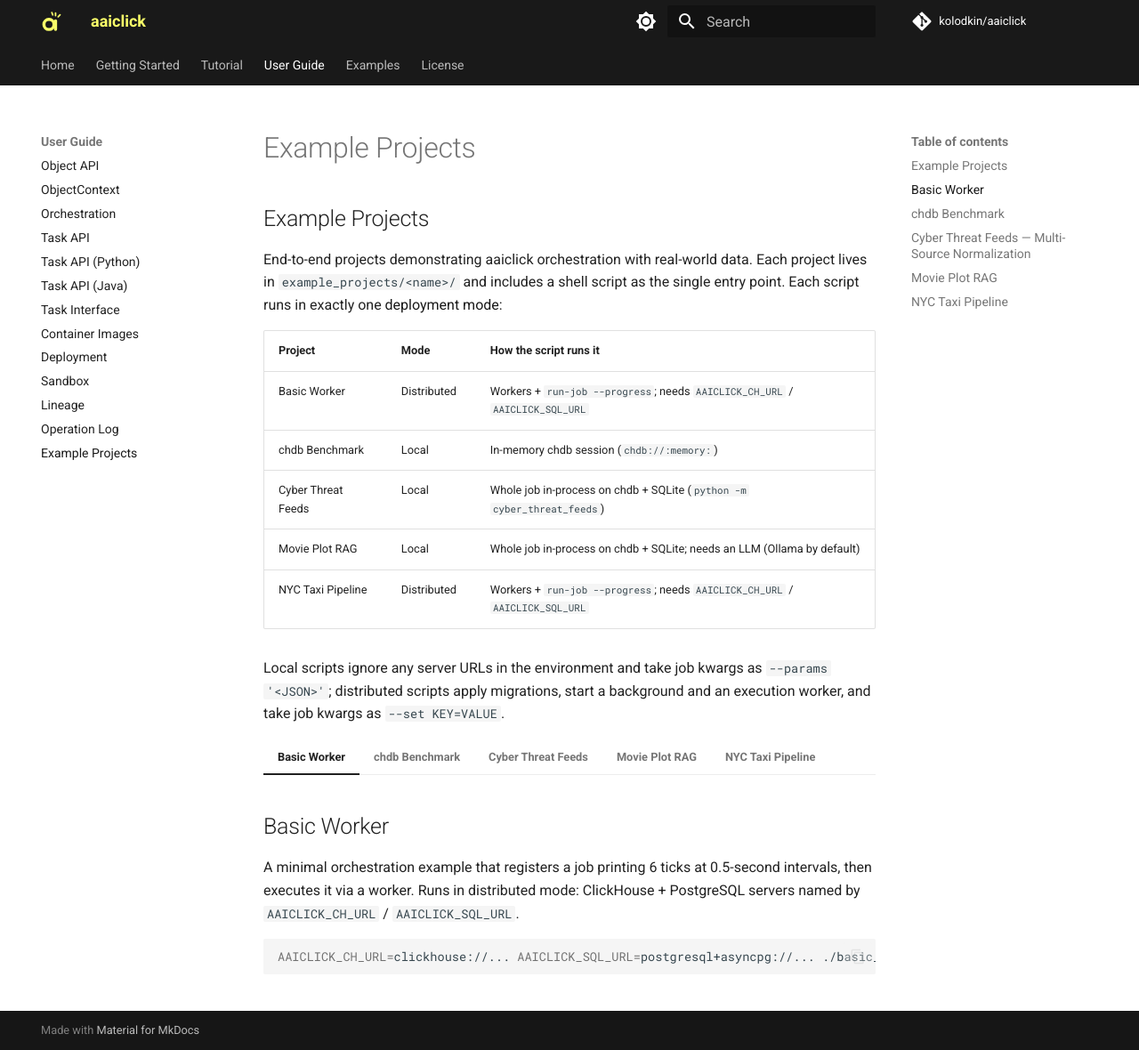
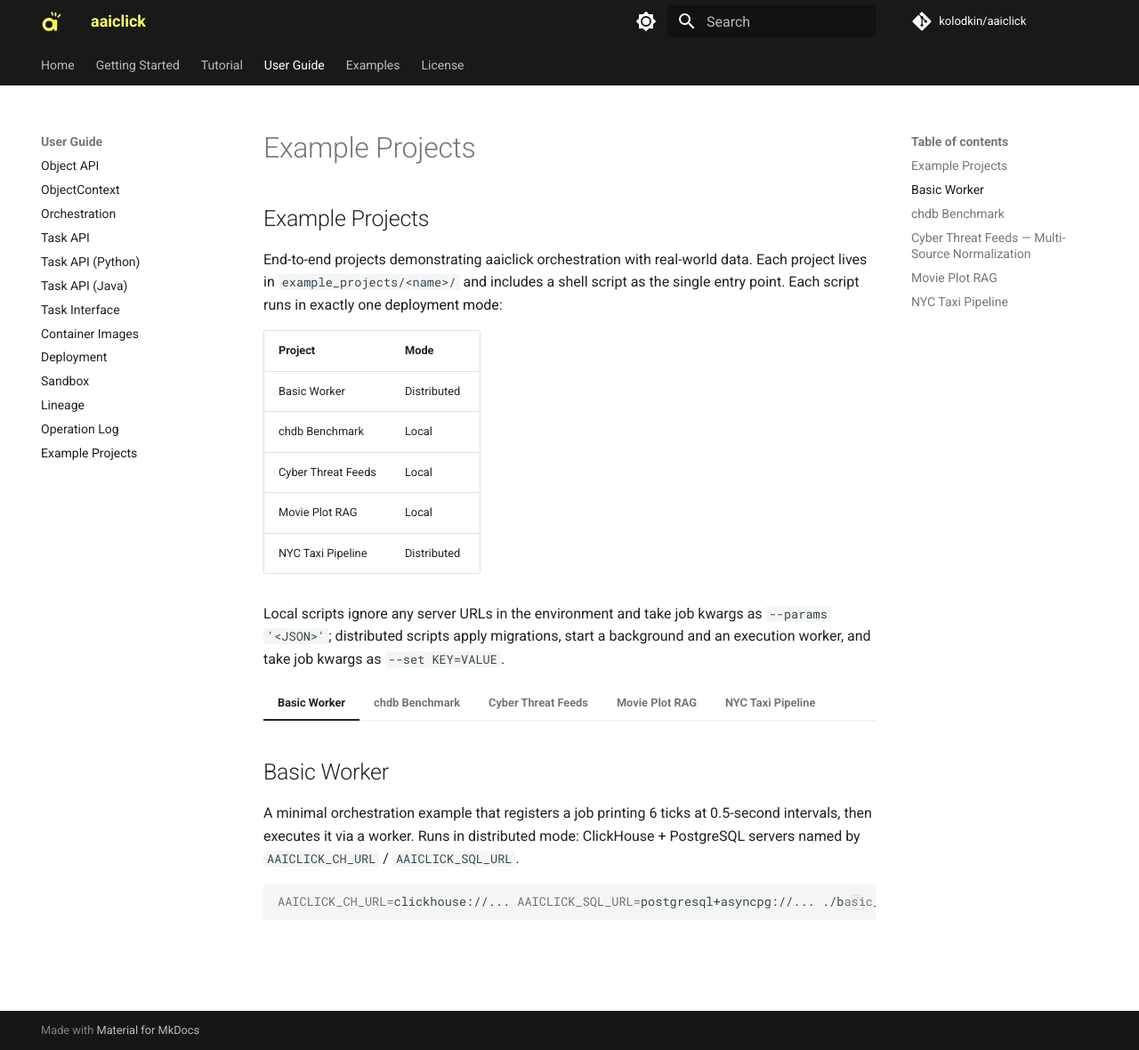
Before and after one commit to kolodkin/aaiclick, an MkDocs documentation site: the page built from docs/user_guide/example_projects.md, in a window 1280 px wide and 1180 px high. Shown: the whole window at 89% size. Built offline with MkDocs 1.6.1 and Material for MkDocs 9.7.7, drawn with Linux system fonts in a browser that asks for light colours; comment, search, counter and statistics services are not loaded.

Commit message:
docs: drop the how-it-runs column from the example projects table
Co-Authored-By: Claude Opus 5.5 <noreply@anthropic.com>
Claude-Session: https://claude.ai/code/session_01LcC1u9sfxriTjLe2CZPJUM

```diff
--- a/docs/user_guide/example_projects.md
+++ b/docs/user_guide/example_projects.md
@@ -6,13 +6,13 @@ Each project lives in `example_projects/<name>/` and includes a shell
 script as the single entry point. Each script runs in exactly one
 [deployment mode](orchestration.md#deployment-modes):
 
-| Project            | Mode        | How the script runs it                                                       |
-|--------------------|-------------|------------------------------------------------------------------------------|
-| Basic Worker       | Distributed | Workers + `run-job --progress`; needs `AAICLICK_CH_URL` / `AAICLICK_SQL_URL` |
-| chdb Benchmark     | Local       | In-memory chdb session (`chdb://:memory:`)                                   |
-| Cyber Threat Feeds | Local       | Whole job in-process on chdb + SQLite (`python -m cyber_threat_feeds`)       |
-| Movie Plot RAG     | Local       | Whole job in-process on chdb + SQLite; needs an LLM (Ollama by default)      |
-| NYC Taxi Pipeline  | Distributed | Workers + `run-job --progress`; needs `AAICLICK_CH_URL` / `AAICLICK_SQL_URL` |
+| Project            | Mode        |
+|--------------------|-------------|
+| Basic Worker       | Distributed |
+| chdb Benchmark     | Local       |
+| Cyber Threat Feeds | Local       |
+| Movie Plot RAG     | Local       |
+| NYC Taxi Pipeline  | Distributed |
 
 Local scripts ignore any server URLs in the environment and take job kwargs as
 `--params '<JSON>'`; distributed scripts apply migrations, start a background
```
